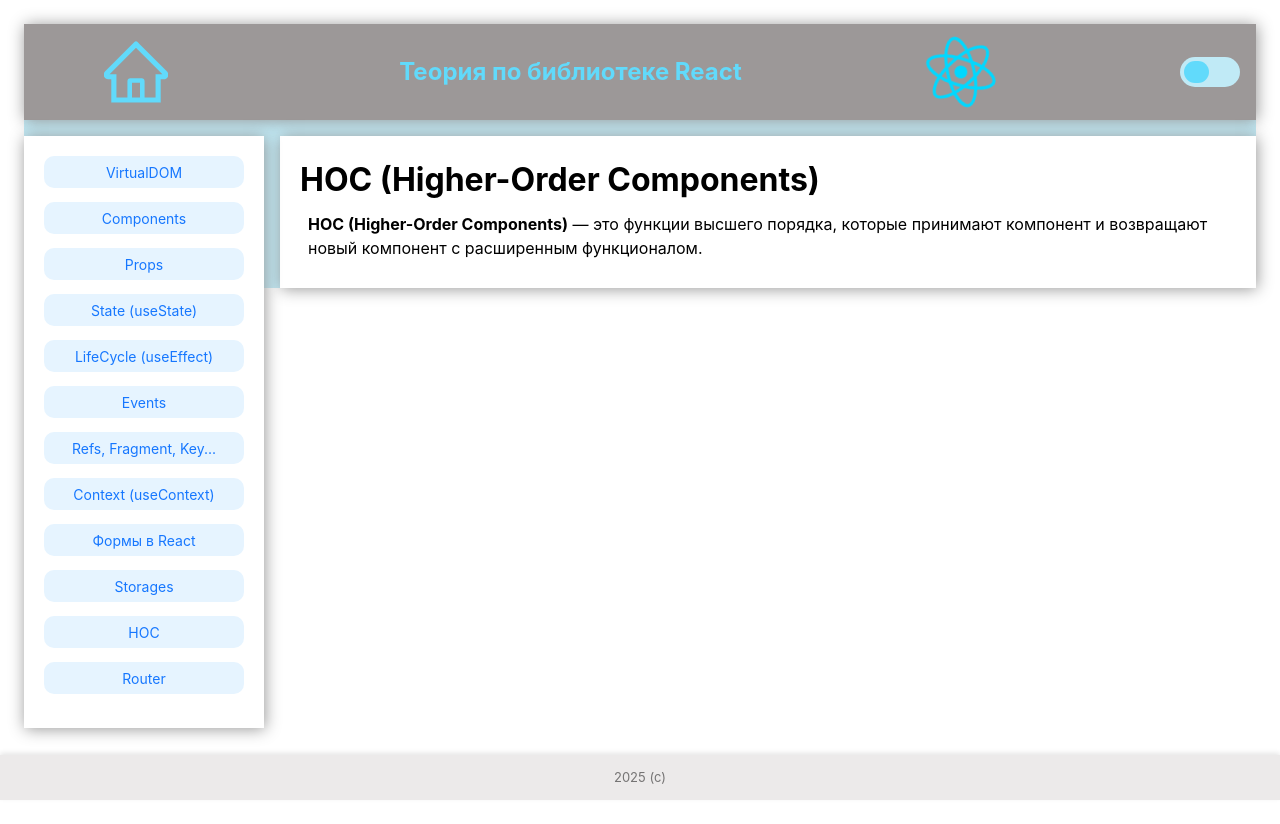
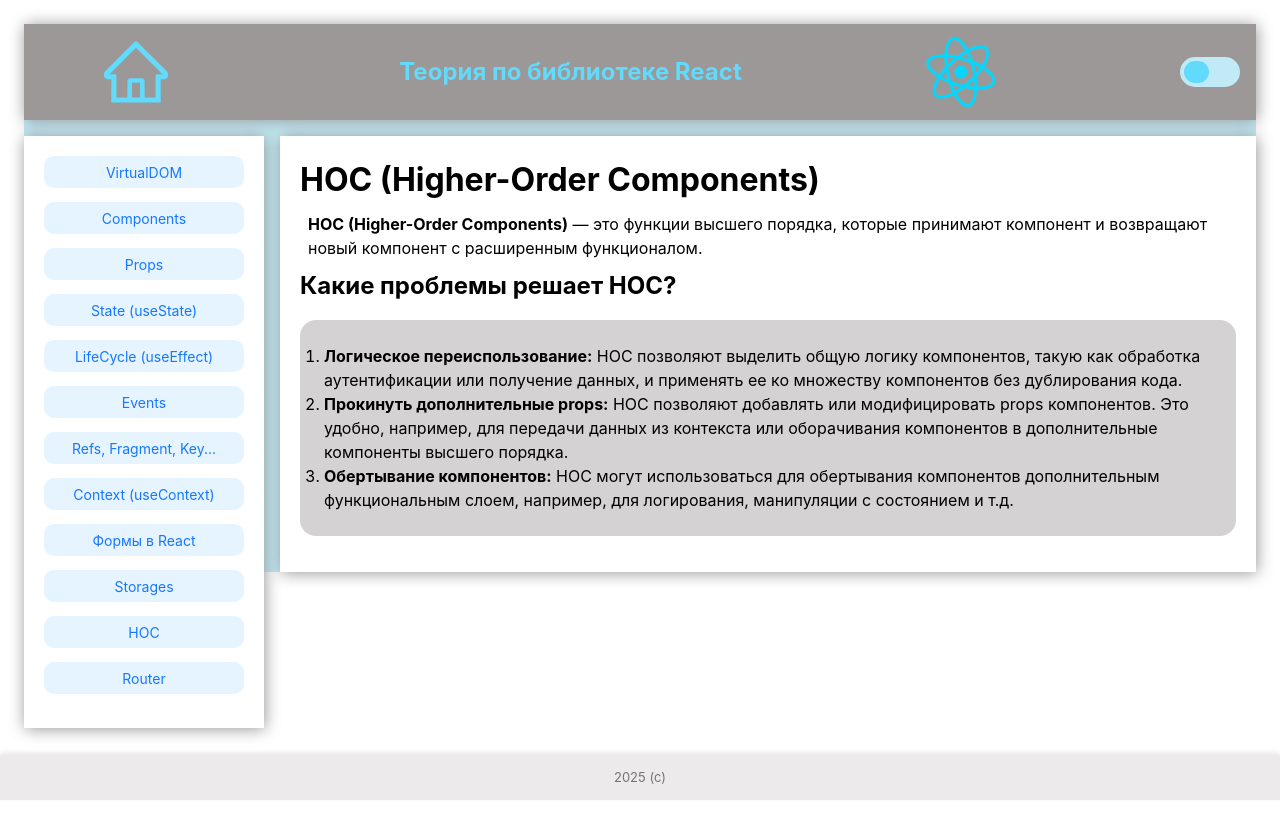
Before and after one commit to AlexaYashchuk/react-theory, a React (Vite) app: page /higher-Order-Components in a window 1280 px wide. Built offline with nearby package versions, Linux system fonts and the light colour scheme.

Commit message:
6 commit

```diff
--- a/src/AppMain.jsx
+++ b/src/AppMain.jsx
@@ -12,4 +12,4 @@ const AppMain = () => {
   );
 };
 
-export default AppMain;
+export { AppMain };
--- a/src/main.jsx
+++ b/src/main.jsx
@@ -2,7 +2,7 @@ import { StrictMode } from "react";
 import { createRoot } from "react-dom/client";
 import "./index.css";
 import { BrowserRouter } from "react-router-dom";
-import AppMain from "./AppMain.jsx";
+import { AppMain } from "./AppMain.jsx";
 
 createRoot(document.getElementById("root")).render(
   <BrowserRouter>
--- a/src/pages/HOC.jsx
+++ b/src/pages/HOC.jsx
@@ -7,6 +7,25 @@ const HOC = () => {
         которые принимают компонент и возвращают новый компонент с расширенным
         функционалом.
       </p>
+      <h2>Какие проблемы решает HOC?</h2>
+      <ol className="list">
+        <li>
+          <b>Логическое переиспользование:</b> HOC позволяют выделить общую
+          логику компонентов, такую как обработка аутентификации или получение
+          данных, и применять ее ко множеству компонентов без дублирования кода.
+        </li>
+        <li>
+          <b>Прокинуть дополнительные props:</b> HOC позволяют добавлять или
+          модифицировать props компонентов. Это удобно, например, для передачи
+          данных из контекста или оборачивания компонентов в дополнительные
+          компоненты высшего порядка.
+        </li>
+        <li>
+          <b>Обертывание компонентов:</b> HOC могут использоваться для
+          обертывания компонентов дополнительным функциональным слоем, например,
+          для логирования, манипуляции с состоянием и т.д.
+        </li>
+      </ol>
     </div>
   );
 };
```
